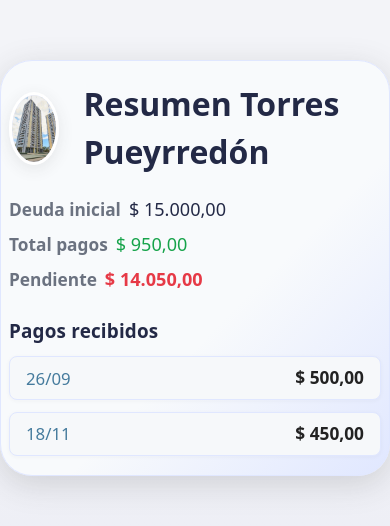
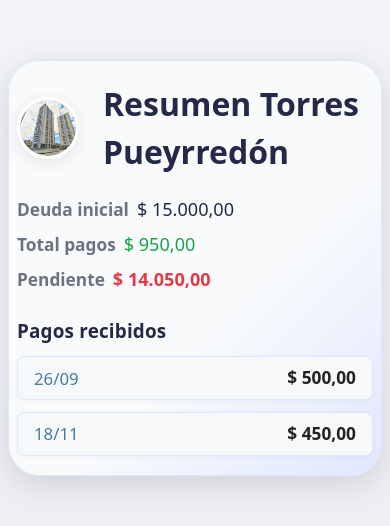
Before and after one commit to maxicopp/hipoteca-app, a React (Vite) app: page / in a window 390 px wide. Shown: the part 154-680 px from the top of the page. Built offline with nearby package versions, Linux system fonts and the light colour scheme.

Commit message:
Fix: icono circular y márgenes/padding consistentes en mobile para la tarjeta de hipoteca

```diff
--- a/src/components/HipotecaCard.css
+++ b/src/components/HipotecaCard.css
@@ -5,7 +5,7 @@
   color: #232946;
   border-radius: 2rem;
   box-shadow: 0 8px 32px 0 rgba(60,60,60,0.18);
-  padding: 2.8rem 2.2rem 2.2rem 2.2rem;
+  padding: 2.8rem 2.8rem 2.2rem 2.8rem;
   max-width: 520px;
   width: 100%;
   margin: 2.5rem auto;
@@ -33,6 +33,7 @@
   box-shadow: 0 4px 16px 0 rgba(60,60,60,0.10);
   width: 4.2rem;
   height: 4.2rem;
+  aspect-ratio: 1/1;
   border: 3px solid #fff;
   overflow: hidden;
   margin-right: 0.5rem;
@@ -44,6 +45,7 @@
   display: block;
   border-radius: 50%;
   transition: transform 0.25s cubic-bezier(.4,2,.6,1);
+  margin: 0;
 }
 .icono-casa:hover .icono-torres {
   transform: scale(1.08) rotate(-2deg);
@@ -128,6 +130,13 @@
   }
 }
 @media (max-width: 600px) {
+    .icono-casa {
+      width: 3.5rem;
+      height: 3.5rem;
+      min-width: 3.5rem;
+      min-height: 3.5rem;
+      aspect-ratio: 1/1;
+    }
   .hipoteca-card-modern {
     padding: 1.2rem 0.3rem 0.7rem 0.3rem;
     max-width: 99vw;
@@ -155,6 +164,7 @@
 @media (max-width: 600px) {
   .hipoteca-card {
     padding: 1.2rem 0.5rem;
+    margin: 1.2rem 0.5rem;
     max-width: 98vw;
   }
   .pago-item {
```
